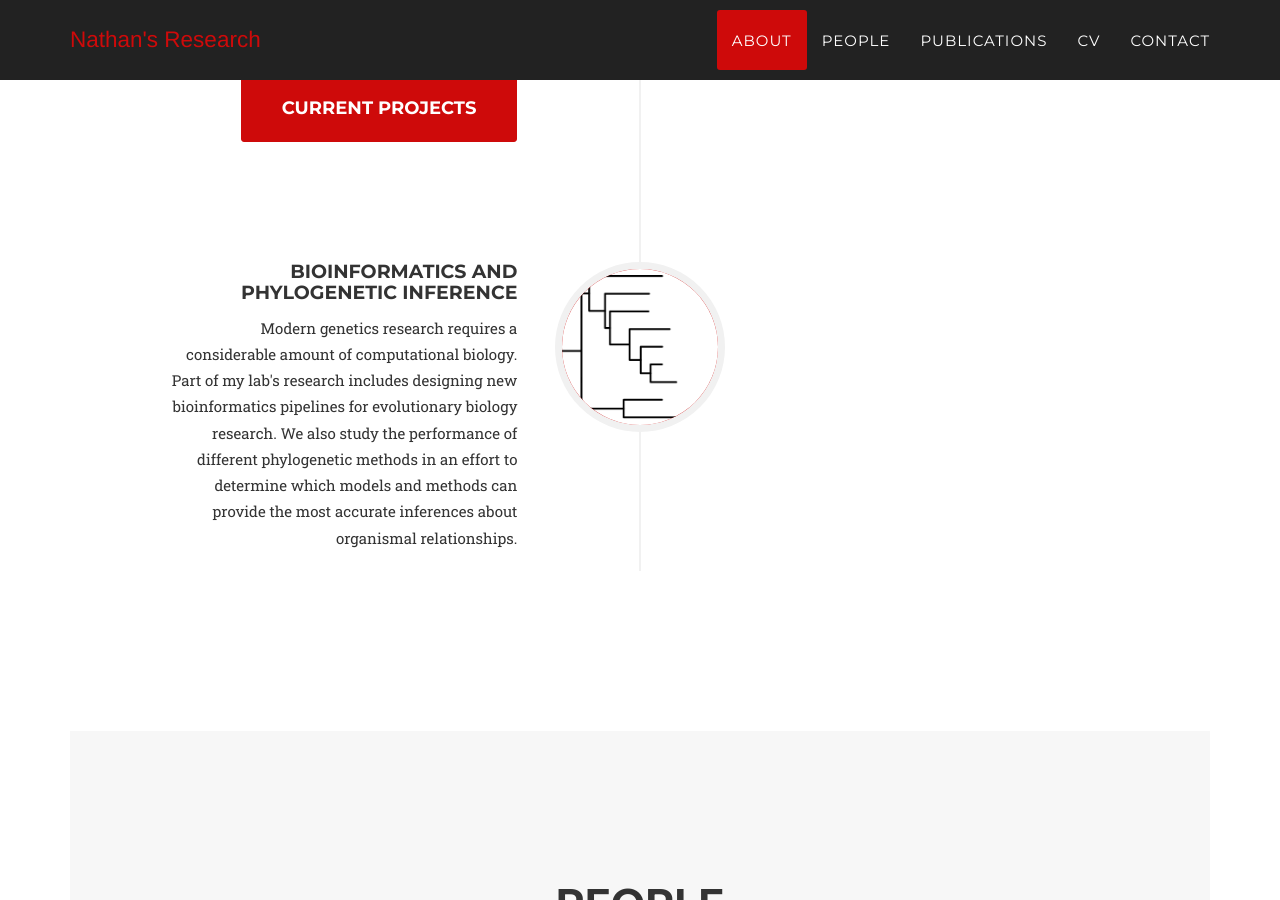
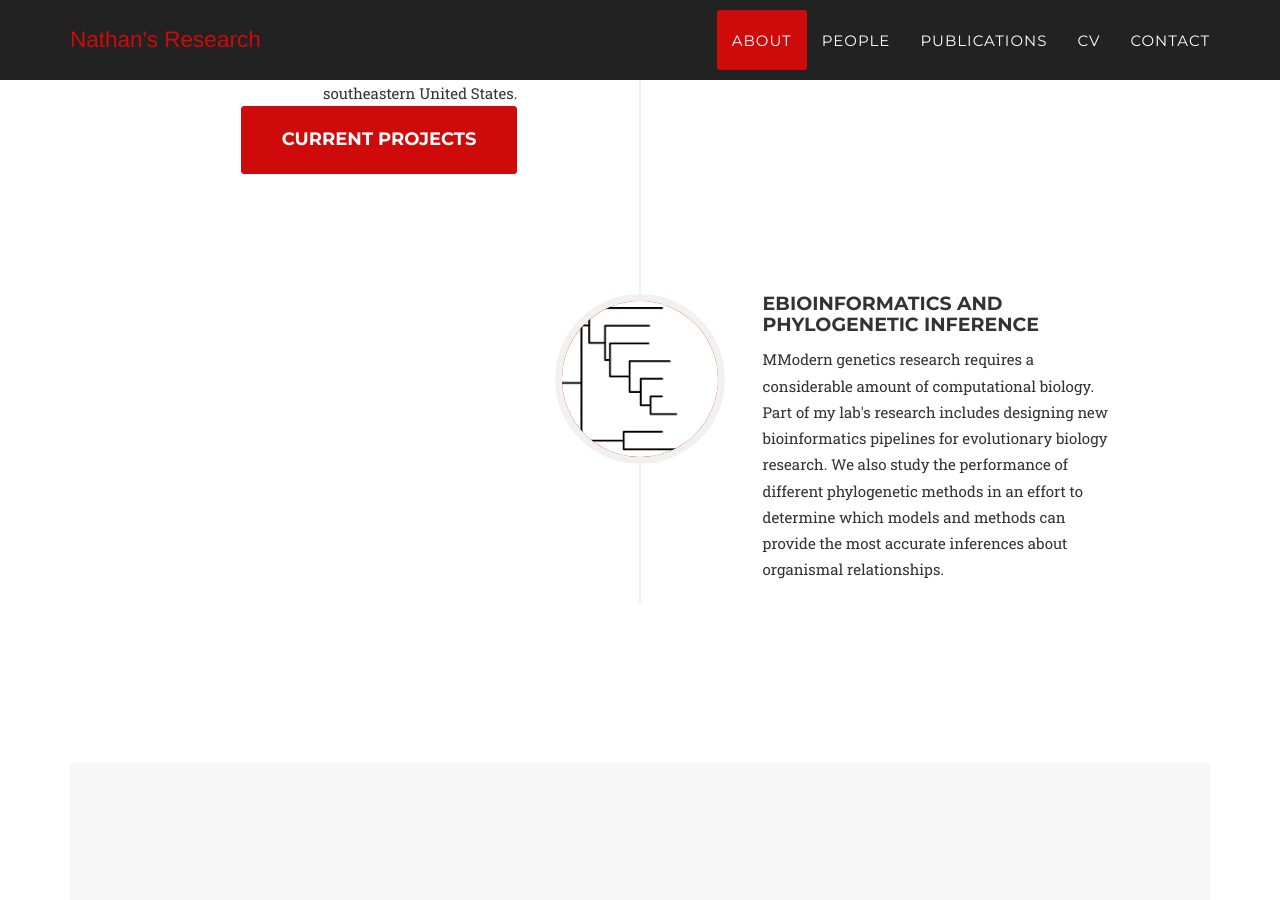
Before and after one commit to NathanWhelan/nathanwhelan.github.io, a Jekyll site: the page built from index.html, in a window 1280 px wide and 900 px high, scrolled down 2864 px. Built offline with Jekyll 4.4.1, drawn with Linux system fonts in a browser that asks for light colours; some web fonts are replaced; some of the changed text lies outside the part shown.

Commit message:
minor formatting update

```diff
--- a/_includes/about.html
+++ b/_includes/about.html
@@ -5,13 +5,13 @@
                 <div class="col-lg-12 text-center">
 
 		    <h2 class="section-heading">Graduate Student Recruiting</h2>
-		    <hs>My lab is  currently recruting up to two masters or PhD students to join the lab in August 2025. See annoucement and how to apply <a href="https://nathanwhelan.github.io/assests/Grad_Recruitment_2025.pdf">here.</a> Potential lab members are encouraged to read our lab manual to learn more about the lab and expectations of lab members. <a href="https://nathanwhelan.github.io/assests/Lab_Manual_August-2024_with-appendices.pdf">Lab Manual 2024</a></hs>
+		    <hs>My lab is  currently recruting up to two masters or PhD students to join the lab in August 2025. See annoucement and how to apply <a href="https://nathanwhelan.github.io/assests/Grad_Recruitment_2025.pdf">here.</a> Potential lab members are encouraged to read our lab manual to learn more about the lab and expectations of lab members. <a href="https://nathanwhelan.github.io/assests/Lab-Manual_Aug2025">Lab Manual 2025</a></hs>
 	            <p></br></p>
 
                   <h2 class="section-heading">About My Lab's Research</h2>
                     <hs>I am the Director of the <a href="https://mbd.osu.edu/">Museum of Biological Diversity</a> at </br><a href="https://www.osu.edu">The Ohio State University.</a></hs>
-		    <p></br></p>
-	            <p>My lab is broadly interested in relationships among organisms, the evolutionary processes that generate biodiversity,</br> and how environmental change influences genetic patterns.</br></br>The lab's primary research organisms are freshwater mollusks, but we also work on a wide variery of freshwater taxa</br>The lab can broadly be characterized as a systematics and conseravtion genetics lab.</br></p>
+		    <p></p>
+	            <hs>My lab is broadly interested in relationships among organisms, the evolutionary processes that generate biodiversity,</br> and how environmental change influences genetic patterns.</br></br>The lab's primary research organisms are freshwater mollusks, but we also work on a wide variery of freshwater taxa</br>The lab can broadly be characterized as a systematics and conseravtion genetics lab.</br></hs>
 		    <p></br></p>
                     <h3 class="section-heading">Leaders in Conservation Genetics, Systematics, and Collections-Based Research</h3>
 			<hs>I believe in applying adaptive leadership skills to ensure my research is translated into improved conservation outcomes. I am also constantly working to foster a work environment where students and permanent staff can thrive and achieve their career goals. I think that research labs are most successful when all lab members feel empowered to pursue their research interests and become leaders in the field. I also value collaboration with a wide variety of partners. You can learn more about my lab, its research, and expectations for lab members by visiting links to projects below and by reading my lab’s manual. <a href="https://nathanwhelan.github.io/assests/Lab-Manual_Aug2025.pdf">Lab Manual 2024</a></hs>
@@ -65,21 +65,20 @@
 			     </div>
                         </li>
 
-			<!-- <li class="timeline-inverted">
+			<li class="timeline-inverted">
                             <div class="timeline-image">
-                                <img class="img-circle img-responsive" src="img/about/eDNA.jpg" alt="">
+                                <img class="img-circle img-responsive" src="img/about/Phylogeny.jpg" alt="">
                             </div>
                             <div class="timeline-panel">
                                 <div class="timeline-heading">
-                                    <h4>Environmental DNA</h4>
+                                    <h4>EBioinformatics and Phylogenetic Inference</h4>
                                 </div>
                                 <div class="timeline-body">
-                                    <p>My lab has recently expanded so we can perform cutting-edge environmental DNA (eDNA) work following best practices. eDNA research can be a cost-effective approach for oranismal surveys. We use DNA sampled from the environment to detect invasive and rare species when traditional sampling is difficult or inefficient. </p>
+                                    <p>MModern genetics research requires a considerable amount of computational biology. Part of my lab's research includes designing new bioinformatics pipelines for evolutionary biology research. We also study the performance of different phylogenetic methods in an effort to determine which models and methods can provide the most accurate inferences about organismal relationships.</p>
                                 </div>
-                                  <a href="/projects/eDNA.html" class="page-scroll btn btn-xl">Current Projects</a>
-				</div>
-                        </li> -->
-                        <li>
+				                </div>
+            </li>
+                 <!--       <li>
                             <div class="timeline-image">
                                 <img class="img-circle img-responsive" src="img/about/Phylogeny.jpg" alt="">
                             </div>
@@ -91,7 +90,7 @@
                                     <p>Modern genetics research requires a considerable amount of computational biology. Part of my lab's research includes designing new bioinformatics pipelines for evolutionary biology research. We also study the performance of different phylogenetic methods in an effort to determine which models and methods can provide the most accurate inferences about organismal relationships.</p>
                                 </div>
                             </div>
-                        </li>
+                        </li> -->
                     </ul>
                 </div>
             </div>
```
